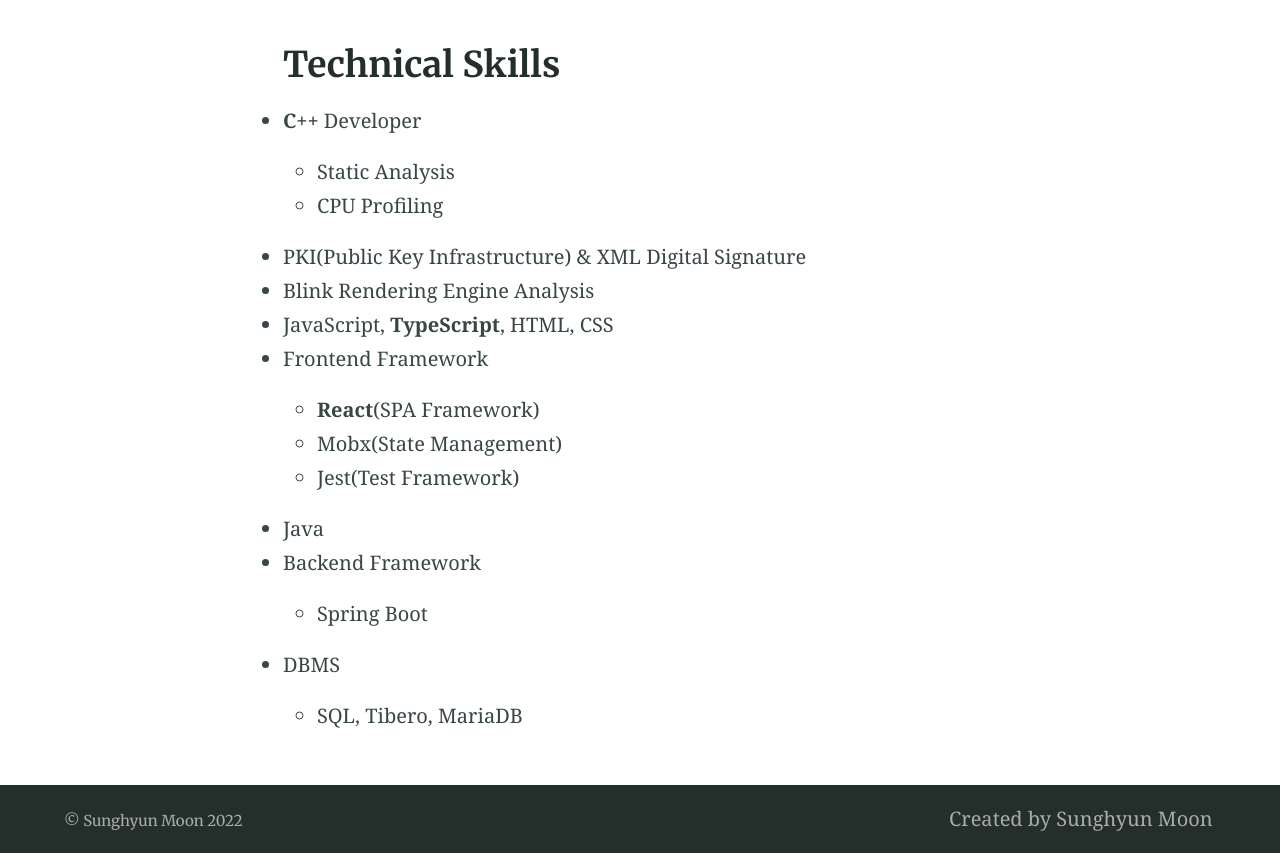
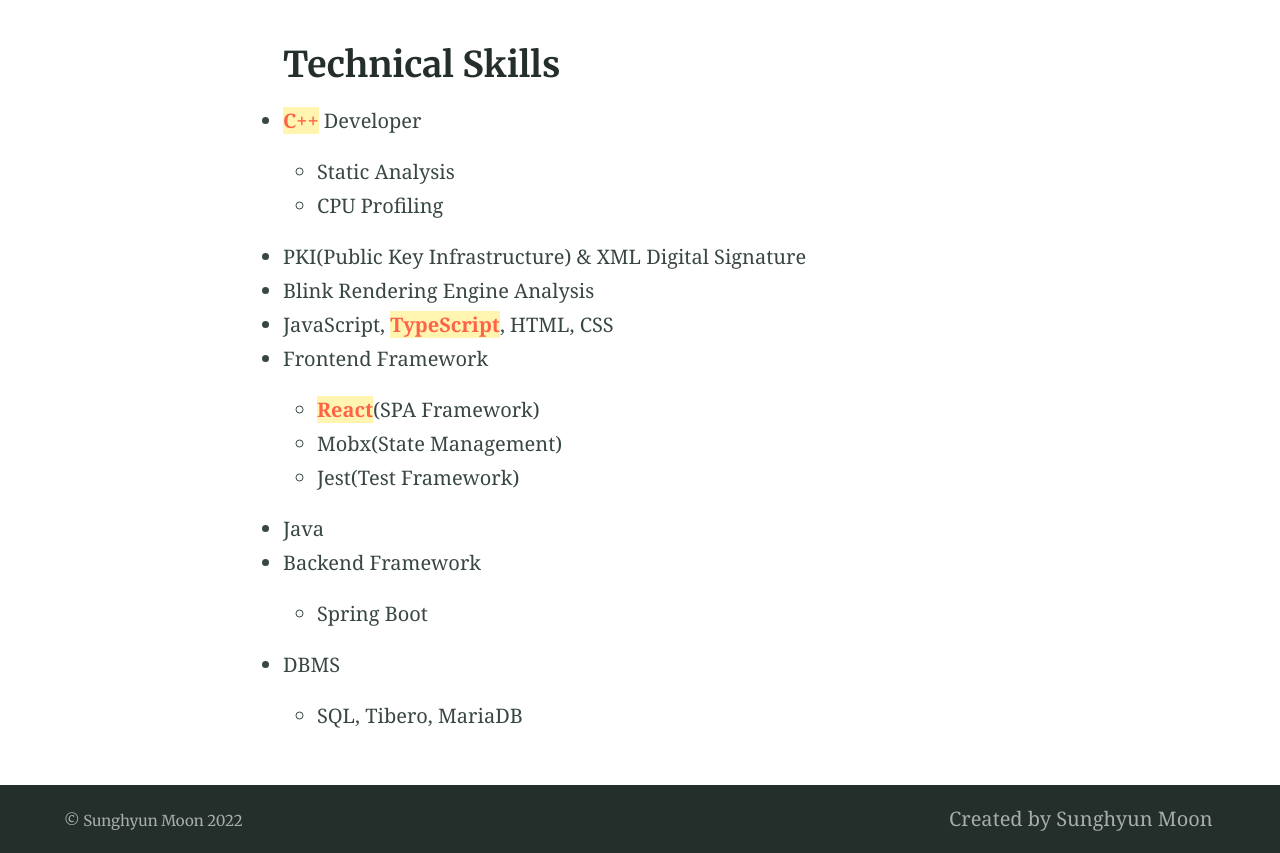
Before and after one commit to sunghyunMoon/sunghyunmoon.github.io, a Jekyll site: the page built from index.md, in a window 1280 px wide. Shown: the part 408-1261 px from the top of the page. Built offline with Jekyll 4.4.1, drawn with Linux system fonts in a browser that asks for light colours.

Commit message:
asdfasdfdasf

```diff
--- a/_sass/_normalize.scss
+++ b/_sass/_normalize.scss
@@ -124,6 +124,8 @@ abbr[title] {
 
 b,
 strong {
+  color: tomato;
+  background-color: #fff5b1;
   font-weight: inherit;
 }
 
```
